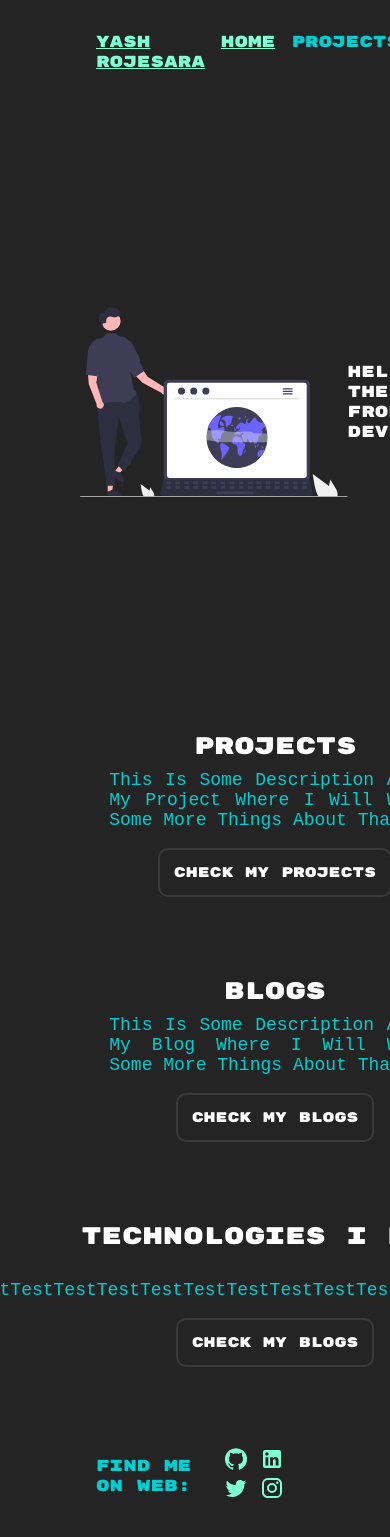
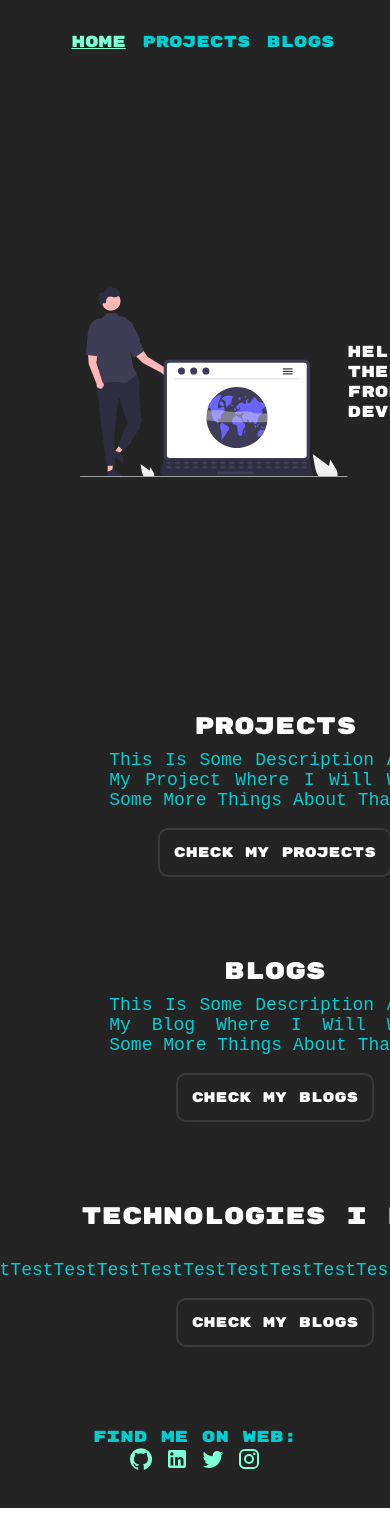
Before and after one commit to yashrojesara/portfolio, a React (Create React App) app: page / in a window 390 px wide. After the commit the page ends 1508 px from the top, so only its background shows below. Built offline with nearby package versions, Linux system fonts and the light colour scheme.

Commit message:
modified css for mobile view

```diff
--- a/src/App.js
+++ b/src/App.js
@@ -8,6 +8,7 @@ import { Context } from "./Components/context";
 import { tabs } from "./helper";
 import Footer from "./Components/Footer/Footer";
 import { ThemeProvider } from "@mui/styles";
+import { createTheme } from "@mui/material";
 
 const useStyles = makeStyles({
   root: {
@@ -24,7 +25,7 @@ function App() {
   const classes = useStyles();
   const [activeTab, setActiveTab] = useState(tabs[0]);
 
-  const theme = {};
+  const theme = createTheme({});
 
   const renderContent = () => {
     switch (activeTab) {
--- a/src/Components/Blogs/Blogs.jsx
+++ b/src/Components/Blogs/Blogs.jsx
@@ -2,7 +2,7 @@ import { makeStyles } from "@mui/styles";
 import { blogList } from "../blogList";
 import BlogsCard from "./BlogsCard";
 
-const useStyles = makeStyles({
+const useStyles = makeStyles((theme) => ({
   main: {
     display: "flex",
     fontFamily: "Rubik Mono One",
@@ -15,6 +15,9 @@ const useStyles = makeStyles({
   heading: {
     color: "darkturquoise",
     fontSize: "20px",
+    [theme.breakpoints.down("sm")]: {
+      display: "none",
+    },
   },
   cardWrapper: {
     display: "flex",
@@ -22,8 +25,11 @@ const useStyles = makeStyles({
     flexFlow: "wrap",
     padding: "2em 5em",
     flexDirection: "column",
+    [theme.breakpoints.down("sm")]: {
+      padding: "0em",
+    },
   },
-});
+}));
 
 const Blogs = () => {
   const classes = useStyles();
--- a/src/Components/Blogs/BlogsCard.jsx
+++ b/src/Components/Blogs/BlogsCard.jsx
@@ -3,7 +3,7 @@ import CardContent from "@mui/material/CardContent";
 import makeStyles from "@mui/styles/makeStyles";
 import { Link } from "@mui/material";
 
-const useStyles = makeStyles({
+const useStyles = makeStyles((theme) => ({
   card: {
     boxShadow: "none !important",
     backgroundColor: "#242424 !important",
@@ -17,11 +17,17 @@ const useStyles = makeStyles({
     color: "white",
     padding: "1.5em !important",
     margin: "1em",
-    maxWidth: "320px",
-    minWidth: "320px",
-    minHeight: "150px",
+    maxWidth: "500px",
+    minWidth: "500px",
+    minHeight: "200px",
     border: "1px solid rgba(255, 255, 255, 0.1)",
     borderRadius: "10px",
+    [theme.breakpoints.down("sm")]: {
+      margin: "1em 0em",
+      padding: "0.75em !important",
+      maxWidth: "300px",
+      minWidth: "300px",
+    },
   },
   header: {
     display: "flex",
@@ -69,7 +75,7 @@ const useStyles = makeStyles({
   viewMore: {
     color: "aquamarine",
   },
-});
+}));
 
 const BlogsCard = (props) => {
   const { blog } = props;
--- a/src/Components/Footer/Footer.jsx
+++ b/src/Components/Footer/Footer.jsx
@@ -5,7 +5,7 @@ import LinkedInIcon from "@mui/icons-material/LinkedIn";
 import TwitterIcon from "@mui/icons-material/Twitter";
 import { Link } from "@mui/material";
 
-const useStyles = makeStyles({
+const useStyles = makeStyles((theme) => ({
   footer: {
     display: "flex",
     width: "100%",
@@ -15,13 +15,22 @@ const useStyles = makeStyles({
     padding: "2em 6em",
     color: "darkturquoise",
     fontFamily: "rubik mono one",
+    [theme.breakpoints.down("sm")]: {
+      flexDirection: "column",
+      padding: "2em 3em",
+    },
   },
   icons: {
     display: "flex",
     marginLeft: "0.5em",
     color: "aquamarine",
   },
-});
+  firstIcon: {
+    [theme.breakpoints.down("sm")]: {
+      marginLeft: "0em",
+    },
+  },
+}));
 
 const Footer = () => {
   const classes = useStyles();
@@ -64,7 +73,11 @@ const Footer = () => {
               target="_blank"
               rel="noopener"
             >
-              <account.icon className={classes.icons} />
+              <account.icon
+                className={`${classes.icons} ${
+                  account.id === 0 && classes.firstIcon
+                }`}
+              />
             </Link>
           );
         })}
--- a/src/Components/Header/Header.jsx
+++ b/src/Components/Header/Header.jsx
@@ -3,7 +3,7 @@ import { useContext } from "react";
 import { name, tabs } from "../../helper";
 import { Context } from "../context";
 
-const useStyles = makeStyles({
+const useStyles = makeStyles((theme) => ({
   header: {
     display: "flex",
     width: "100%",
@@ -12,13 +12,21 @@ const useStyles = makeStyles({
     padding: "2em 6em",
     color: "white",
     fontFamily: "rubik mono one",
+    [theme.breakpoints.down("md")]: {
+      padding: "2em 6em",
+    },
+    [theme.breakpoints.down("sm")]: {
+      padding: "2em 1em",
+      flexDirection: "column",
+      alignItems: "center",
+    },
   },
   author: {
     textDecoration: "underline",
     cursor: "pointer",
-    color: "aquamarine",
-    "&:hover": {
-      color: "aquamarine",
+    color: "darkturquoise",
+    [theme.breakpoints.down("sm")]: {
+      display: "none",
     },
   },
   tab: {
@@ -34,7 +42,7 @@ const useStyles = makeStyles({
     textDecoration: "underline",
     color: "aquamarine",
   },
-});
+}));
 
 const Header = () => {
   const classes = useStyles();
--- a/src/Components/Projects/Project.jsx
+++ b/src/Components/Projects/Project.jsx
@@ -2,7 +2,7 @@ import { makeStyles } from "@mui/styles";
 import { projectList } from "../projectList";
 import ProjectCard from "./ProjectCard";
 
-const useStyles = makeStyles({
+const useStyles = makeStyles((theme) => ({
   main: {
     display: "flex",
     fontFamily: "Rubik Mono One",
@@ -15,14 +15,20 @@ const useStyles = makeStyles({
   heading: {
     color: "darkturquoise",
     fontSize: "20px",
+    [theme.breakpoints.down("sm")]: {
+      display: "none",
+    },
   },
   cardWrapper: {
     display: "flex",
     justifyContent: "center",
     flexFlow: "wrap",
     padding: "2em 5em",
+    [theme.breakpoints.down("sm")]: {
+      padding: "0em",
+    },
   },
-});
+}));
 
 const Project = () => {
   const classes = useStyles();
--- a/src/Components/Projects/ProjectCard.jsx
+++ b/src/Components/Projects/ProjectCard.jsx
@@ -5,7 +5,7 @@ import ExitToAppIcon from "@mui/icons-material/ExitToApp";
 import makeStyles from "@mui/styles/makeStyles";
 import { Link, Tooltip } from "@mui/material";
 
-const useStyles = makeStyles({
+const useStyles = makeStyles((theme) => ({
   card: {
     boxShadow: "none !important",
     backgroundColor: "#242424 !important",
@@ -21,9 +21,15 @@ const useStyles = makeStyles({
     margin: "1em",
     maxWidth: "320px",
     minWidth: "320px",
-    minHeight: "150px",
+    minHeight: "180px",
     border: "1px solid rgba(255, 255, 255, 0.1)",
     borderRadius: "10px",
+    [theme.breakpoints.down("sm")]: {
+      margin: "1em 0em",
+      padding: "0.75em !important",
+      maxWidth: "300px",
+      minWidth: "300px",
+    },
   },
   header: {
     display: "flex",
@@ -74,7 +80,14 @@ const useStyles = makeStyles({
   iconColor: {
     color: "aquamarine",
   },
-});
+  tooltip: {
+    backgroundColor: "darkturquoise !important",
+    color: "black !important",
+  },
+  customArrow: {
+    color: "darkturquoise !important",
+  },
+}));
 
 const ProjectCard = (props) => {
   const { project } = props;
@@ -92,12 +105,26 @@ const ProjectCard = (props) => {
 
         <div className={classes.end}>
           <div className={classes.button}>
-            <Tooltip title="GitHub Link" arrow>
+            <Tooltip
+              classes={{
+                tooltip: classes.tooltip,
+                arrow: classes.customArrow,
+              }}
+              title="GitHub Link"
+              arrow
+            >
               <Link href={project.githubLink} target="_blank">
                 <GitHubIcon className={classes.iconColor} />
               </Link>
             </Tooltip>
-            <Tooltip title="Live Link" arrow>
+            <Tooltip
+              classes={{
+                tooltip: classes.tooltip,
+                arrow: classes.customArrow,
+              }}
+              title="Live Link"
+              arrow
+            >
               <Link href={project.liveLink} target="_blank">
                 <ExitToAppIcon
                   className={classes.iconColor}
@@ -108,11 +135,9 @@ const ProjectCard = (props) => {
           </div>
           <div className={classes.mark}>
             <span className={classes.border}>{project.mark}</span>
-            <Tooltip title={project.id > 2 ? "ReactJS" : "NodeJS"} arrow>
-              <span className={`${classes.technology} ${classes.border}`}>
-                {project.technology}
-              </span>
-            </Tooltip>
+            <span className={`${classes.technology} ${classes.border}`}>
+              {project.technology}
+            </span>
           </div>
         </div>
       </CardContent>
```
